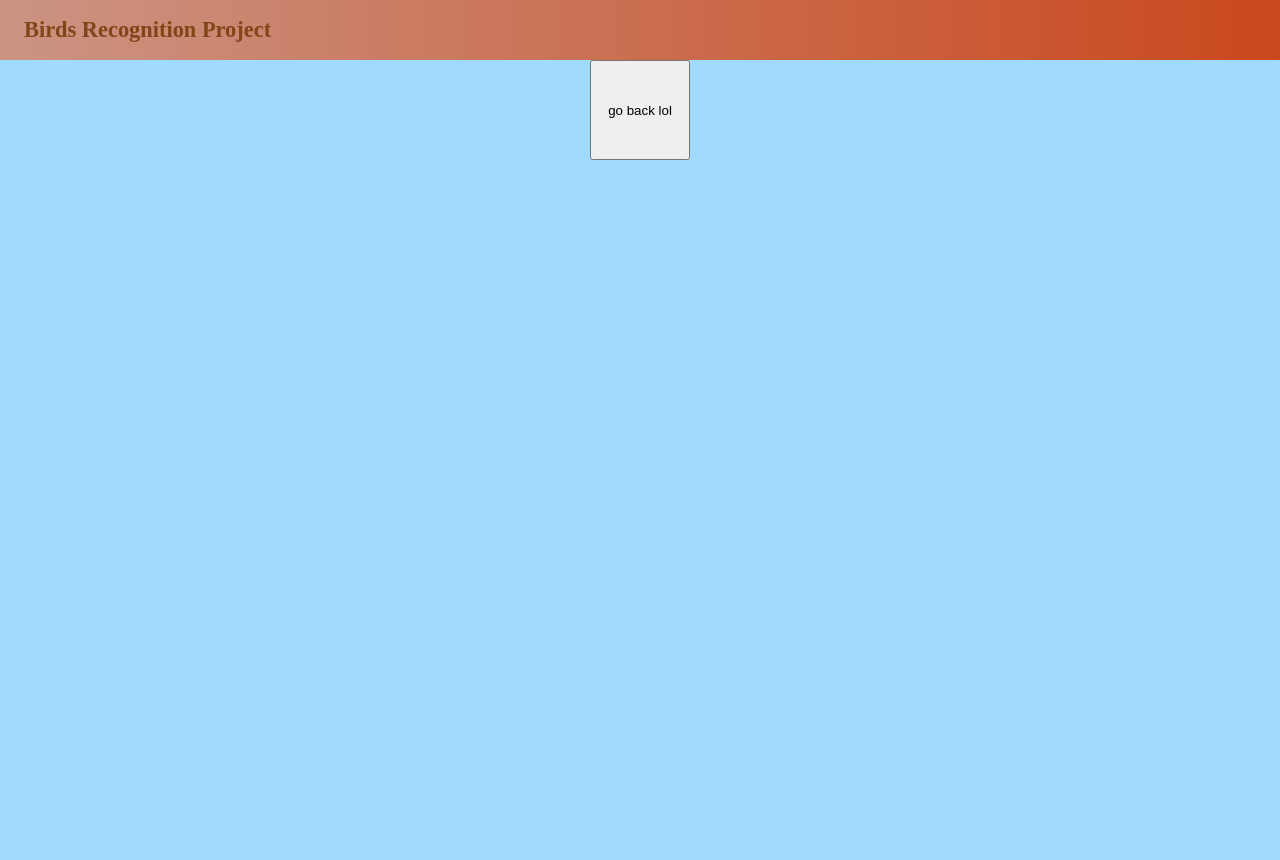
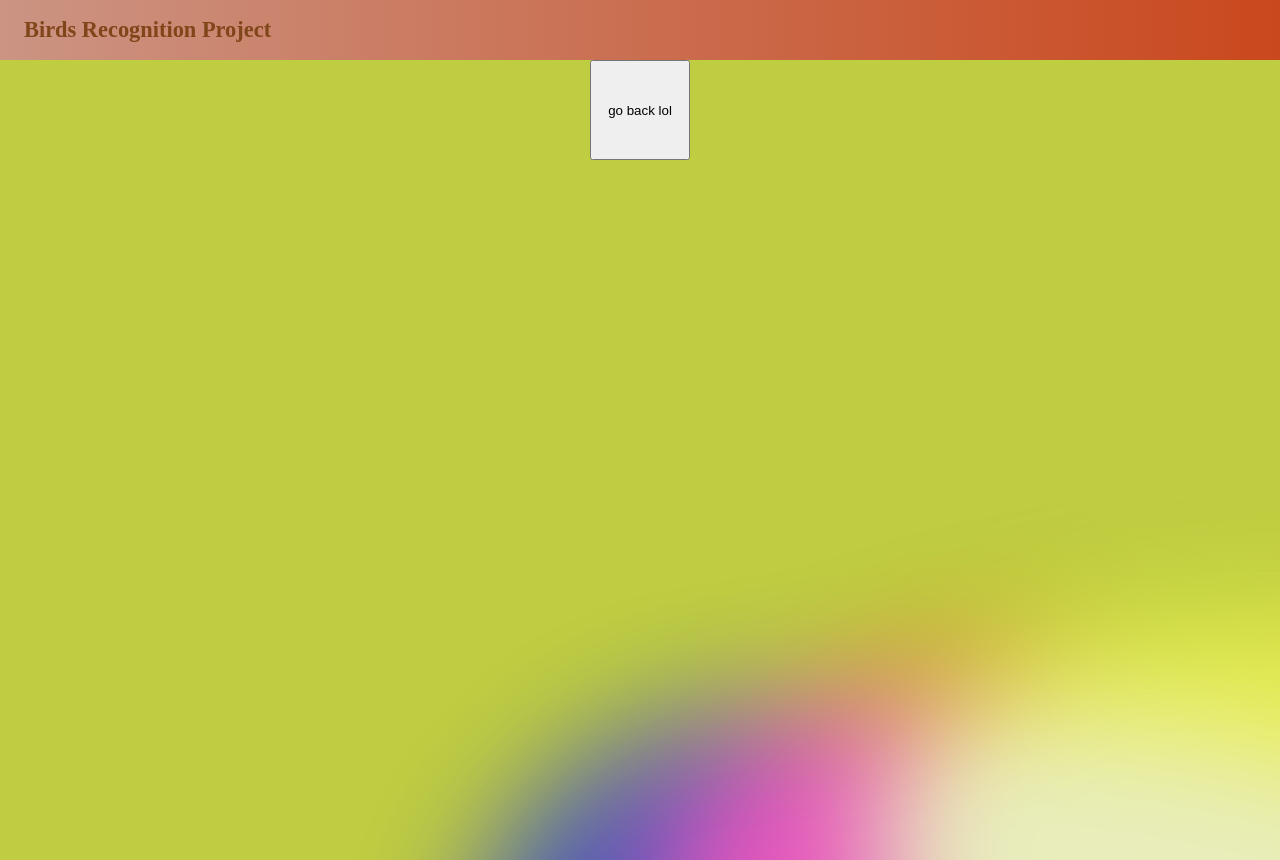
Before and after one commit to martindabuilder/BirdRecognitionApp, a React app in the folder frontend/: page /results in a window 1280 px wide. Built offline with nearby package versions, Linux system fonts and the light colour scheme; the HTML template or start-up script is replaced by a standard one.

Commit message:
background aurora effect experimenting
Adding a shared sort of "aurora" background to the 2 main sections

```diff
--- a/frontend/src/App.jsx
+++ b/frontend/src/App.jsx
@@ -6,6 +6,7 @@ import BirdList from "./components/BirdListSection/Bird_Section.jsx"
 import InfoSection from "./components/InfoSection/Info_Section.jsx"
 
 import TitleBar from "./components/Shared/TitleBar.jsx"
+import AuroraLayer from "./components/Shared/AuroraLayer.jsx"
 
 import "./index.css"
 
@@ -16,6 +17,7 @@ function AppWrapper(){
 
     return (
         <div className={`app ${isResultsPage ? "results-theme" : "main-theme"}`}>
+            <AuroraLayer />
             <Routes>
                 <Route path = "/" element = {<MainSection />}/>
                 <Route path = "/results" element = {<ResultsSection />}/>
--- /dev/null
+++ b/frontend/src/components/Shared/AuroraLayer.jsx
@@ -0,0 +1,11 @@
+function AuroraLayer() {
+    return (
+        <div className="aurora-layer">
+            <div className="aurora-blob" />
+            <div className="aurora-blob" />
+            <div className="aurora-blob" />
+        </div>
+    );
+}
+
+export default AuroraLayer;
--- a/frontend/src/index.css
+++ b/frontend/src/index.css
@@ -20,14 +20,114 @@ html {
 
 .app {
   min-height: 100vh;
+  position: relative;
+  overflow: hidden;
+
+  background: var(--aurora-base);
 
   transition: background-color 1.2s ease, color 1.2s ease;
 }
 
+.app > *:not(.aurora-layer) {
+  position: relative;
+  z-index: 1;
+}
+
+.aurora-layer {
+  position: absolute;
+  inset: -20%;
+  z-index: 0;
+  pointer-events: none;
+  filter: blur(60px);
+  opacity: 0.65;
+}
+.aurora-blob {
+  position: absolute;
+  mix-blend-mode: screen;
+  transition: background-color 1.2s ease;
+}
+
+.aurora-blob:nth-child(1) {
+  width: 60%;
+  height: 45%;
+  bottom: -10%;
+  right: -10%;
+  background: var(--aurora-c1);
+  border-radius: 25% 75% 80% 20% / 65% 30% 70% 35%;
+  animation: aurora-move-a 22s ease-in-out infinite, aurora-morph-a 1s ease-in-out infinite;
+}
+
+.aurora-blob:nth-child(2) {
+  width: 50%;
+  height: 40%;
+  bottom: -5%;
+  right: -15%;
+  background: var(--aurora-c2);
+  border-radius: 78% 22% 30% 70% / 25% 75% 20% 80%;
+  animation: aurora-move-b 28s ease-in-out infinite, aurora-morph-b 1s ease-in-out infinite;
+}
+
+.aurora-blob:nth-child(3) {
+  width: 55%;
+  height: 42%;
+  bottom: -15%;
+  right: 5%;
+  background: var(--aurora-c3);
+  border-radius: 65% 35% 15% 85% / 30% 70% 25% 75%;
+  animation: aurora-move-c 34s ease-in-out infinite, aurora-morph-c 1s ease-in-out infinite;
+}
+
+@keyframes aurora-morph-a {
+  0% { border-radius: 25% 75% 80% 20% / 65% 30% 70% 35%; }
+  33% { border-radius: 70% 30% 25% 75% / 40% 65% 30% 60%; }
+  66% { border-radius: 45% 55% 60% 40% / 75% 25% 55% 45%; }
+  100% { border-radius: 25% 75% 80% 20% / 65% 30% 70% 35%; }
+}
+
+@keyframes aurora-morph-b {
+  0% { border-radius: 78% 22% 30% 70% / 25% 75% 20% 80%; }
+  33% { border-radius: 30% 70% 75% 25% / 60% 35% 65% 40%; }
+  66% { border-radius: 55% 45% 40% 60% / 35% 70% 45% 65%; }
+  100% { border-radius: 78% 22% 30% 70% / 25% 75% 20% 80%; }
+}
+
+@keyframes aurora-morph-c {
+  0% { border-radius: 65% 35% 15% 85% / 30% 70% 25% 75%; }
+  33% { border-radius: 20% 80% 65% 35% / 70% 25% 60% 30%; }
+  66% { border-radius: 50% 50% 35% 65% / 45% 55% 40% 70%; }
+  100% { border-radius: 65% 35% 15% 85% / 30% 70% 25% 75%; }
+}
+
+
+@keyframes aurora-move-a {
+  0%, 100% { transform: translate(0, 0) scale(1); }
+  33% { transform: translate(6%, 3%) scale(1.1); }
+  66% { transform: translate(-4%, -2%) scale(0.95); }
+}
+
+@keyframes aurora-move-b {
+  0%, 100% { transform: translate(0, 0) scale(1); }
+  50% { transform: translate(-8%, -3%) scale(1.08); }
+}
+
+@keyframes aurora-move-c {
+  0%, 100% { transform: translate(0, 0) scale(1); }
+  40% { transform: translate(5%, -4%) scale(1.05); }
+  70% { transform: translate(-6%, 2%) scale(1.12); }
+}
+
 .main-theme {
-  background-color: #203d4f;
+  --aurora-base: #0b4e78;
+  --aurora-c1: #4dff00;
+  --aurora-c2: #009dff;
+  --aurora-c3: #ff0000;
+  color: #009dff;
 }
 
 .results-theme {
-  background-color: #a0daff;
+  --aurora-base: #bfcd41;
+  --aurora-c1: #ff0000;
+  --aurora-c2: #00ff55;
+  --aurora-c3: #0015ff;
+  color: #ff0000;
 }
```
